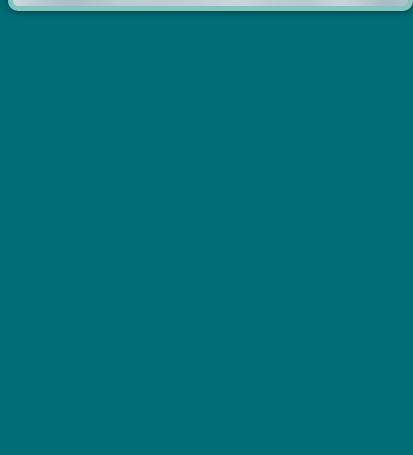
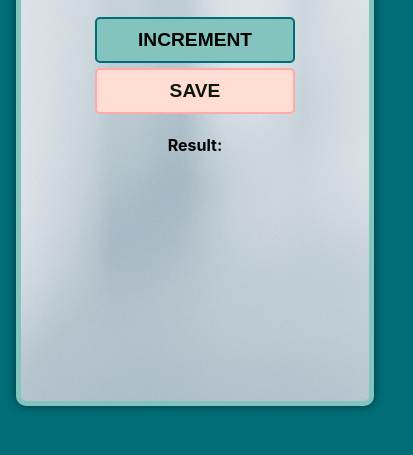
Before and after one commit to lynnx17/countapp, a website: page index.html in a window 390 px wide. Shown: the part 389-844 px from the top of the page, 413 px wide, since content can reach past the window. Drawn offline with Linux system fonts and the light colour scheme.

Commit message:
Styling verbeterd

```diff
--- a/index.css
+++ b/index.css
@@ -8,47 +8,33 @@ body {
 #count-app {
     background-image: url("background.png");
     background-size: cover;
-    width: 65%;
-    height: 300px;
+    margin: 2em .5em;
+    height: calc(90% - 2em);
     display: flex;
     flex-direction: column;
     justify-content: center;
     align-items: center;
-    margin: 50px auto 0 auto;
     padding: 20px;
     border-radius: 10px;
     border: 5px solid #83C5BE;
     box-shadow: 0 0 10px rgba(0, 0, 0, 0.5);
 }
 
-@media (max-width: 1000px) {
-    #count-app {
-        width: 75%;
-    }
-}
-@media (max-width: 800px) {
-    #count-app {
-        width: 85%;
-    }
-}
-@media (max-width: 600px) {
-    #count-app {
-        width: 95%;
-    }
-}
 h1 {
     margin-top: 10px;
     margin-bottom: 10px;
+    font-size: clamp(2.5rem, -0.875rem + 8.333vw, 4rem);
 }
 
 h2 {
-    font-size: 50px;
+    font-size: clamp(2.5rem, -0.875rem + 8.333vw, 4rem);
     margin-top: 0;
     margin-bottom: 20px;
 }
 
 button {
     border: none;
+    font-size: 1.2rem;
     padding-top: 10px;
     padding-bottom: 10px;
     color: white;
```
